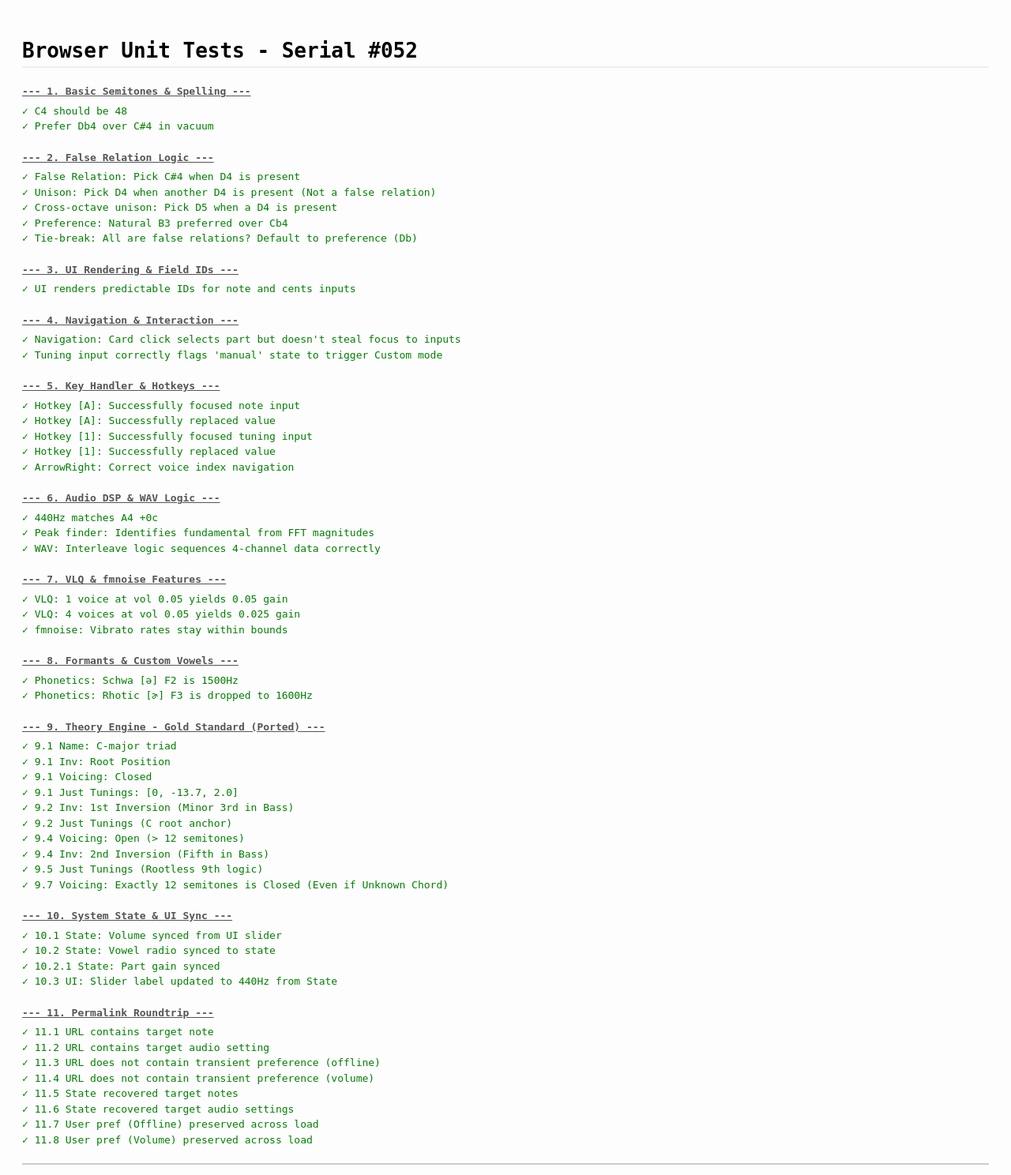
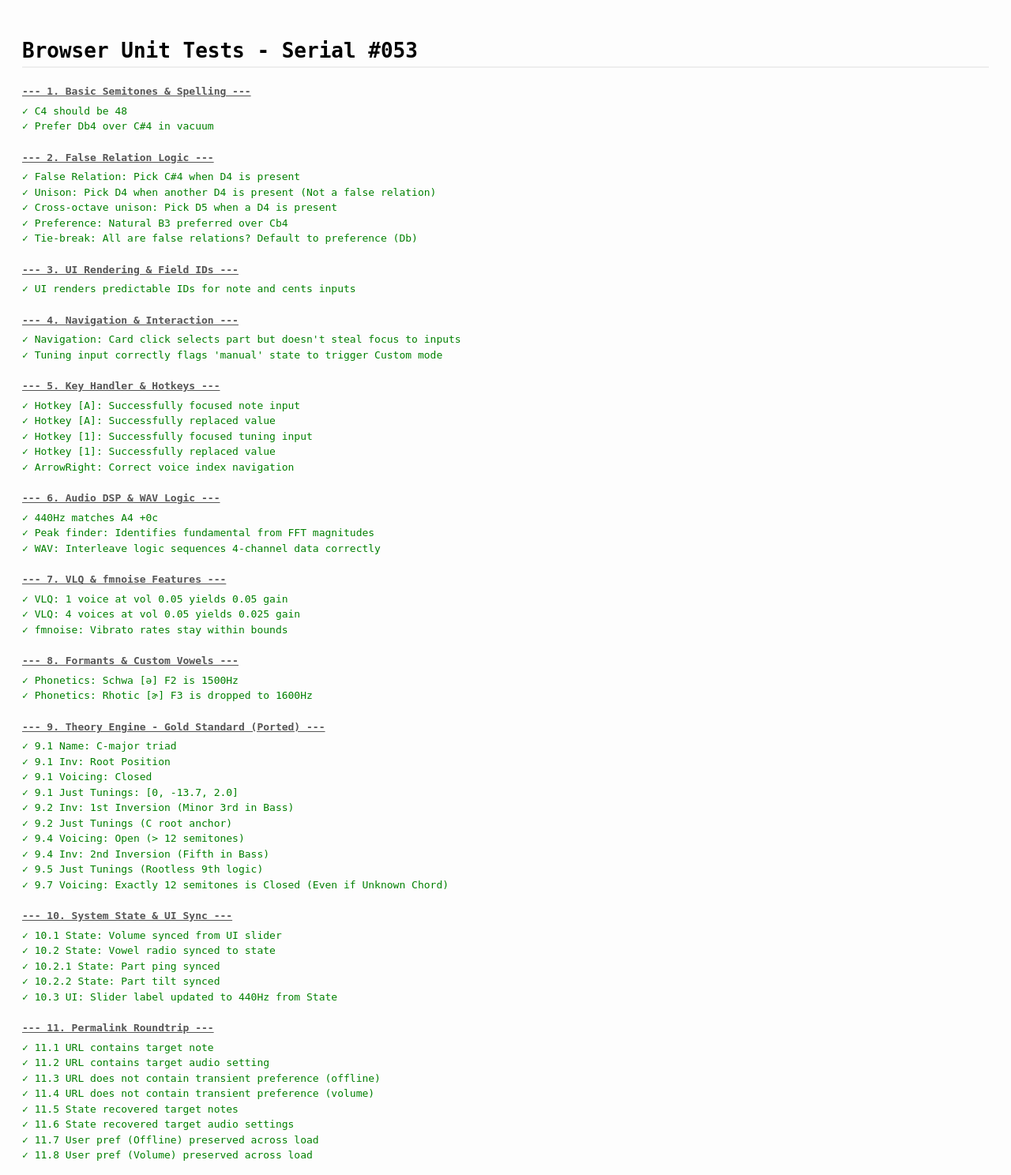
Before and after one commit to trovatore/BarbershopChordCalculator, a Flask app: page /tests/js in a window 1280 px wide. Shown: the top 1488 px of the page at 79% size. Run offline with Flask 3, Linux system fonts and the light colour scheme.

Commit message:
Simulate falsetto (#27)
* Sliders for falsetto; other changes

* disambig "gain"

```diff
--- a/static/js/audio.js
+++ b/static/js/audio.js
@@ -1,7 +1,7 @@
-/* audio.js Serial: #019 */
+/* audio.js Serial: #020 */
 import { getAbsSemitone } from './spelling.js';
 
-export const SERIAL = "#019";
+export const SERIAL = "#020";
 
 let audioCtx = null;
 let sharedNoiseBuffer = null;
@@ -17,14 +17,25 @@ function getNoiseBuffer(ctx) {
 
 function createVoice(ctx, freq, startTime, duration, targetGain, opts) {
     const attack = 0.15, release = 0.5;
-    const formants = [opts.f1, opts.f2, opts.f3];
-    // Always add F4/F5, the gain value in opts will determine if they are audible
-    formants.push(opts.f4);
-    formants.push(opts.f5);
+    // Defensive coding: ensure all formants have numeric fallbacks to prevent crash
+    const formants = [
+        opts.f1 || 500,
+        opts.f2 || 1500,
+        opts.f3 || 2500,
+        opts.f4 || 3500,
+        opts.f5 || 4500
+    ];
 
     const osc = ctx.createOscillator();
     osc.type = 'sawtooth';
     osc.frequency.setValueAtTime(freq, startTime);
+
+    // Register Tilt: highshelf filter to dampen buzz (Chest vs Falsetto)
+    const tiltFilter = ctx.createBiquadFilter();
+    tiltFilter.type = 'highshelf';
+    tiltFilter.frequency.setValueAtTime(1000, startTime);
+    tiltFilter.gain.setValueAtTime((opts.tilt ?? 0) * -20, startTime);
+    osc.connect(tiltFilter);
 
     const noise = ctx.createBufferSource();
     noise.buffer = getNoiseBuffer(ctx);
@@ -69,15 +80,14 @@ function createVoice(ctx, freq, startTime, duration, targetGain, opts) {
         const filter = ctx.createBiquadFilter();
         filter.type = 'bandpass';
         filter.frequency.value = f;
-
-        // F4/F5 (idx 3, 4) use a slightly wider Q for a smoother, less piercing ring
         filter.Q.value = idx === 0 ? opts.q1 : (idx > 2 ? opts.q2 / 2 : opts.q2);
 
         const fGain = ctx.createGain();
-        // Attenuate F4/F5 based on part-specific gain setting
-        fGain.gain.value = idx === 3 ? (opts.f4Gain ?? 0) : (idx === 4 ? (opts.f5Gain ?? 0) : 1.0);
+        const baseGain = idx === 3 ? (opts.f4Gain ?? 0) : (idx === 4 ? (opts.f5Gain ?? 0) : 1.0);
+        // Subtle volume boost to compensate for energy loss when tilting
+        fGain.gain.value = baseGain * (1.0 + (opts.tilt ?? 0) * 0.5);
 
-        osc.connect(filter);
+        tiltFilter.connect(filter);
         filter.connect(fGain);
         fGain.connect(voiceGain);
     });
@@ -92,14 +102,14 @@ function setupAudioGraph(ctx, chordState, startTime, duration, tuningData, opts,
         merger.connect(ctx.destination);
     }
 
-    const individualGain = opts.volume / Math.sqrt(Math.max(1, opts.vps));
-
     const compressor = ctx.createDynamicsCompressor();
     compressor.threshold.setValueAtTime(-10, ctx.currentTime);
     compressor.knee.setValueAtTime(40, ctx.currentTime);
     compressor.ratio.setValueAtTime(12, ctx.currentTime);
     compressor.attack.setValueAtTime(0, ctx.currentTime);
     compressor.release.setValueAtTime(0.25, ctx.currentTime);
+
+    const individualGain = opts.volume / Math.sqrt(Math.max(1, opts.vps));
 
     chordState.forEach((note, i) => {
         const baseCents = (tuningData && tuningData[i] !== undefined) ? tuningData[i] : 0;
@@ -115,8 +125,9 @@ function setupAudioGraph(ctx, chordState, startTime, duration, tuningData, opts,
                 ...opts,
                 f4: partSpec?.f4,
                 f5: partSpec?.f5,
-                f4Gain: partSpec?.gain,
-                f5Gain: partSpec?.gain
+                f4Gain: partSpec?.ping,
+                f5Gain: partSpec?.ping,
+                tilt: partSpec?.tilt
             };
 
             const voice = createVoice(ctx, freq, voiceStart, duration, individualGain, voiceOpts);
@@ -132,7 +143,7 @@ function setupAudioGraph(ctx, chordState, startTime, duration, tuningData, opts,
             voice.noise.stop(voiceStart + duration);
         }
     });
-    compressor.connect(ctx.destination);
+    if (!multiChannel) compressor.connect(ctx.destination);
 }
 
 export function playChord(chordState, tuningData, opts) {
--- a/static/js/state.js
+++ b/static/js/state.js
@@ -1,4 +1,4 @@
-/* state.js Serial: #008 */
+/* state.js Serial: #009 */
 import { STR_TO_ACC, ACC_TO_STR } from './spelling.js';
 
 export const VOWEL_PRESETS = {
@@ -21,6 +21,9 @@ const AUDIO_MAP = {
     'q1': 'q1',
     'q2': 'q2'
 };
+
+// Map part properties to short codes for extensible URL packing
+const PART_PROPS = { 'p': 'ping', 't': 'tilt', '4': 'f4', '5': 'f5' };
 
 export const appState = {
     chords: [{
@@ -55,10 +58,10 @@ export const appState = {
             q1: 10, q2: 15
         },
         partSettings: [
-            { name: 'Bass', f4: 3500, f5: 4500, gain: 0.0 },
-            { name: 'Bari', f4: 3500, f5: 4500, gain: 0.0 },
-            { name: 'Lead', f4: 3500, f5: 4500, gain: 0.0 },
-            { name: 'Tenor', f4: 3500, f5: 4500, gain: 0.0 }
+            { name: 'Bass', f4: 3500, f5: 4500, ping: 0.0, tilt: 0.0 },
+            { name: 'Bari', f4: 3500, f5: 4500, ping: 0.0, tilt: 0.0 },
+            { name: 'Lead', f4: 3500, f5: 4500, ping: 0.0, tilt: 0.0 },
+            { name: 'Tenor', f4: 3500, f5: 4500, ping: 0.0, tilt: 0.0 }
         ]
     }
 };
@@ -94,8 +97,10 @@ export function syncInputsToState() {
     });
 
     appState.settings.partSettings.forEach((part, i) => {
-        const gainEl = document.getElementById(`part-gain-${i}`);
-        if (gainEl) part.gain = parseFloat(gainEl.value);
+        const pingEl = document.getElementById(`part-ping-${i}`);
+        if (pingEl) part.ping = parseFloat(pingEl.value);
+        const tiltEl = document.getElementById(`part-tilt-${i}`);
+        if (tiltEl) part.tilt = parseFloat(tiltEl.value);
         const f4El = document.getElementById(`part-f4-${i}`);
         if (f4El) part.f4 = parseFloat(f4El.value);
         const f5El = document.getElementById(`part-f5-${i}`);
@@ -140,11 +145,18 @@ export function syncStateToInputs() {
     });
 
     appState.settings.partSettings.forEach((part, i) => {
-        const gainEl = document.getElementById(`part-gain-${i}`);
-        if (gainEl) {
-            gainEl.value = part.gain;
-            const disp = document.getElementById(`v_part-gain-${i}`);
-            if (disp) disp.innerText = part.gain.toFixed(2);
+        const pingEl = document.getElementById(`part-ping-${i}`);
+        if (pingEl) {
+            pingEl.value = part.ping;
+            const disp = document.getElementById(`v_part-ping-${i}`);
+            if (disp) disp.innerText = part.ping.toFixed(2);
+        }
+
+        const tiltEl = document.getElementById(`part-tilt-${i}`);
+        if (tiltEl) {
+            tiltEl.value = part.tilt;
+            const disp = document.getElementById(`v_part-tilt-${i}`);
+            if (disp) disp.innerText = part.tilt.toFixed(2);
         }
 
         const f4El = document.getElementById(`part-f4-${i}`);
@@ -193,19 +205,15 @@ export function loadStateFromURL() {
     if (params.has('a')) {
         params.get('a').split(',').forEach(pair => {
             const [code, val] = pair.split(':');
-            const stateKey = AUDIO_MAP[code];
-            if (stateKey) appState.settings.audio[stateKey] = parseFloat(val);
-        });
-    }
+            const num = parseFloat(val);
+            if (isNaN(num)) return;
 
-    if (params.has('ps')) {
-        params.get('ps').split('|').forEach((pStr, i) => {
-            if (i < 4) {
-                const [g, f4, f5] = pStr.split(',').map(parseFloat);
-                const part = appState.settings.partSettings[i];
-                if (!isNaN(g)) part.gain = g;
-                if (!isNaN(f4)) part.f4 = f4;
-                if (!isNaN(f5)) part.f5 = f5;
+            if (AUDIO_MAP[code]) {
+                appState.settings.audio[AUDIO_MAP[code]] = num;
+            } else if (code.startsWith('p')) {
+                const pIdx = parseInt(code[1]);
+                const pProp = PART_PROPS[code[2]];
+                if (pIdx < 4 && pProp) appState.settings.partSettings[pIdx][pProp] = num;
             }
         });
     }
@@ -224,14 +232,15 @@ export function generatePermalink() {
     p.set('vps', appState.settings.vps);
 
     const packed = Object.entries(AUDIO_MAP)
-        .map(([code, key]) => `${code}:${appState.settings.audio[key]}`)
-        .join(',');
-    p.set('a', packed);
+        .map(([code, key]) => `${code}:${appState.settings.audio[key]}`);
 
-    const psPacked = appState.settings.partSettings.map(ps =>
-        `${ps.gain},${ps.f4},${ps.f5}`
-    ).join('|');
-    p.set('ps', psPacked);
+    appState.settings.partSettings.forEach((ps, i) => {
+        Object.entries(PART_PROPS).forEach(([code, key]) => {
+            packed.push(`p${i}${code}:${ps[key]}`);
+        });
+    });
+
+    p.set('a', packed.join(','));
 
     const newUrl = window.location.pathname + '?' + p.toString();
     window.history.replaceState({}, '', newUrl);
--- a/templates/js-tests.html
+++ b/templates/js-tests.html
@@ -12,7 +12,7 @@
     </style>
 </head>
 <body>
-    <h1>Browser Unit Tests - Serial #052</h1>
+    <h1>Browser Unit Tests - Serial #053</h1>
     <div id="results">Running tests...</div>
     <div id="summary" class="summary"></div>
 
@@ -181,7 +181,8 @@
                 <input type="range" id="formantQ1" value="10"><div id="v_formantQ1"></div>
                 <input type="range" id="formantQ2" value="15"><div id="v_formantQ2"></div>
                 <!-- Part-specific mocks -->
-                <input type="range" id="part-gain-0" value="0.25"><div id="v_part-gain-0"></div>
+                <input type="range" id="part-ping-0" value="0.25"><div id="v_part-ping-0"></div>
+                <input type="range" id="part-tilt-0" value="0.5"><div id="v_part-tilt-0"></div>
                 <input type="range" id="part-f4-0" value="3000"><div id="v_part-f4-0"></div>
                 <input type="range" id="part-f5-0" value="5000"><div id="v_part-f5-0"></div>
             `;
@@ -189,7 +190,8 @@
             syncInputsToState();
             assert(appState.settings.volume === 0.15, "10.1 State: Volume synced from UI slider");
             assert(appState.settings.vowel === 'u', "10.2 State: Vowel radio synced to state");
-            assert(appState.settings.partSettings[0].gain === 0.25, "10.2.1 State: Part gain synced");
+            assert(appState.settings.partSettings[0].ping === 0.25, "10.2.1 State: Part ping synced");
+            assert(appState.settings.partSettings[0].tilt === 0.5, "10.2.2 State: Part tilt synced");
 
             appState.settings.audio.f1 = 440;
             syncStateToInputs();
```
Also changed, not shown: apply_update.py (+5 -4 lines), static/js/main.js (+10 -9 lines), static/js/sw.js (+8 -15 lines), templates/index.html (+28 -11 lines).
